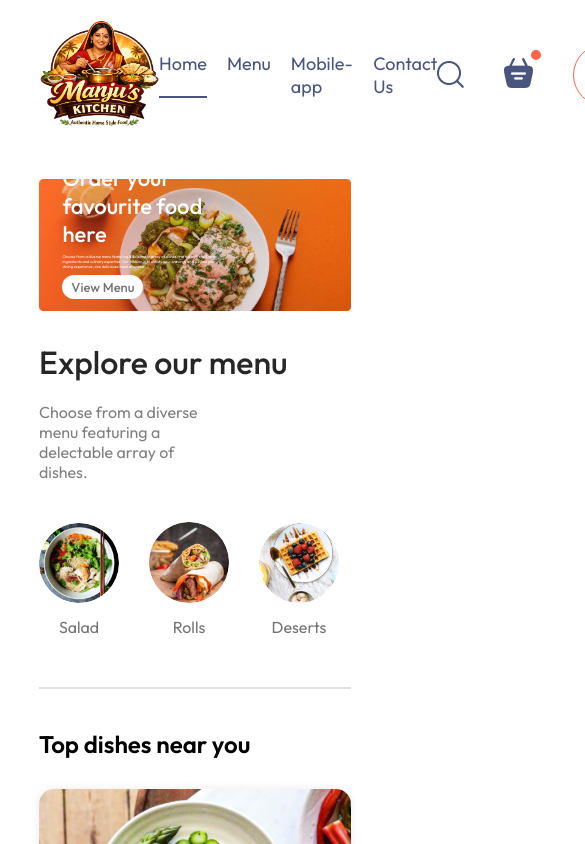
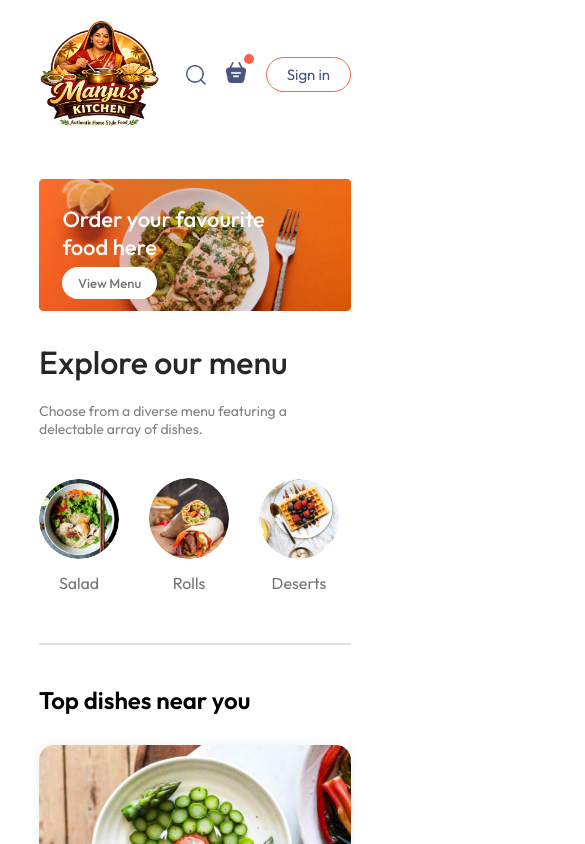
Before and after one commit to bharatjoshi3010/Food-Ordering-Website, a React (Vite) app: page / in a window 390 px wide. Shown: the top 844 px of the page, 585 px wide, since content can reach past the window. Built offline with nearby package versions, Linux system fonts and the light colour scheme.

Commit message:
Make the website responsive through media-query and added the #id ref to the navbar menu buttons

```diff
--- a/src/components/ExploreMenu/ExploreMenu.css
+++ b/src/components/ExploreMenu/ExploreMenu.css
@@ -46,3 +46,9 @@
     border: 4px solid tomato;
     padding: 2px;
 }
+@media (max-width: 1050px){
+    .explore-menu-text{
+        max-width: 100%;
+        font-size: 14px;
+    }
+}
--- a/src/components/Footer/Footer.css
+++ b/src/components/Footer/Footer.css
@@ -44,3 +44,14 @@
     background-color: grey;
     border: none;
 }
+@media (max-width:750px){
+    .footer-content{
+        display: flex;
+        flex-direction: column;
+        gap: 35px;
+    }
+    .footer-copyright{
+        text-align: center;
+
+    }
+}
--- a/src/components/Header/Header.css
+++ b/src/components/Header/Header.css
@@ -38,3 +38,22 @@
     font-size: max(1vw, 13px);
     border-radius: 50px;
 }
+
+@media (max-width:1050px){
+
+    .header-contents{
+        max-width: 45%;
+    }
+}
+
+@media (max-width:750px){
+    .header-contents{
+        max-width: 65%;
+    }
+    .header-contents p{
+        display: none;
+    }
+    .header-contents button{
+        padding: 2vw 4vw;
+    }
+}
--- a/src/components/Navbar/Navbar.css
+++ b/src/components/Navbar/Navbar.css
@@ -53,5 +53,48 @@
     border-radius: 5px;
     top: -8px;
     right: -8px;
+}
 
+@media (max-width:1050px){
+    .navbar .logo{
+        width: 140px;
+    }
+    .navbar-menu{
+        gap: 20px;
+        font-size: 17px;
+    }
+    .navbar-right{
+        gap: 30px;
+    }
+    .navbar-right img{
+        width: 22px;
+    }
+    .navbar-right button{
+        padding: 8px 25px;
+    }
 }
+
+@media (max-width:900px){
+    .navbar .logo{
+        width: 120px;
+    }
+    .navbar-menu{
+        gap: 15px;
+        font-size:16px;
+    }
+    .navbar-right{
+        gap: 20px;
+    }
+    .navbar-right img{
+        width: 20px;
+    }
+    .navbar-right button{
+        padding: 7px 20px;
+        font-size: 15px;
+    }
+}
+@media (max-width:750px){
+    .navbar-menu{
+        display: none;
+    }
+}
--- a/src/components/Navbar/Navbar.jsx
+++ b/src/components/Navbar/Navbar.jsx
@@ -1,6 +1,7 @@
 import React, { useState } from 'react'
 import './Navbar.css'
 import { assets } from '../../assets/assets'
+import { Link } from 'react-router-dom';
 
 const Navbar = () => {
 
@@ -11,10 +12,11 @@
       <img className="logo" src={assets.logo} alt="" />
       <ul className="navbar-menu">
         {/* the usestate variable - menu will change when we click on these so it will show a Underline(we set it in 'active' class) on the option which is setted on menu that time  */}
-        <li onClick={()=>{setMenu("home")}} className={menu==="home"?"active":""}>Home</li>
-        <li onClick={()=>{setMenu("menu")}} className={menu==="menu"?"active":""}>Menu</li>
-        <li onClick={()=>{setMenu("mobile-app")}} className={menu==="mobile-app"?"active":""}>Mobile-app</li>
-        <li onClick={()=>{setMenu("contact-us")}} className={menu==="contact-us"?"active":""}>Contact Us</li>
+        <Link to='/' onClick={()=>{setMenu("home")}} className={menu==="home"?"active":""}>Home</Link>
+        <a href='#explore-menu' onClick={()=>{setMenu("menu")}} className={menu==="menu"?"active":""}>Menu</a>
+        <a href='#app-download' onClick={()=>{setMenu("mobile-app")}} className={menu==="mobile-app"?"active":""}>Mobile-app</a>
+        <a href='#footer' onClick={()=>{setMenu("contact-us")}} className={menu==="contact-us"?"active":""}>Contact Us</a>
+        {/* these href take you to the components having these 'id' */}
       </ul>
       <div className="navbar-right">
         <img src={assets.search_icon} alt="" />
--- a/src/index.css
+++ b/src/index.css
@@ -1,9 +1,13 @@
 @import url('https://fonts.googleapis.com/css2?family=Outfit:wght@100..900&display=swap');
+/* this is for imprting the font, we can get it from google font */
+
 *{
   padding: 0;
   margin: 0;
   box-sizing: border-box;
   font-family: Outfit;
+  scroll-behavior: smooth;
+  /* for smooth scroll during the ID shift(going from one to another component by triggring the id through 'a' tag) */
 }
 body{
   min-height: 100vh;
```
